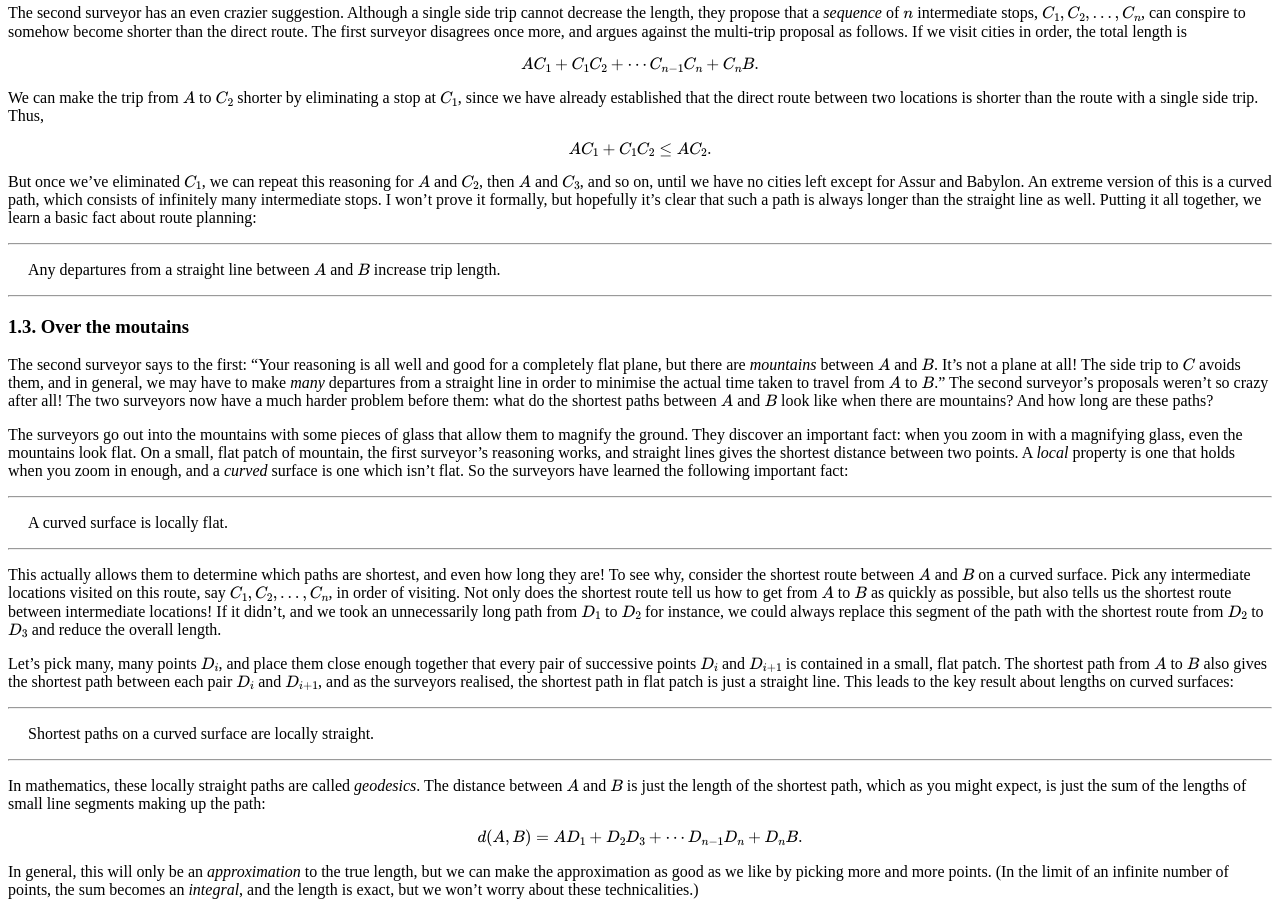
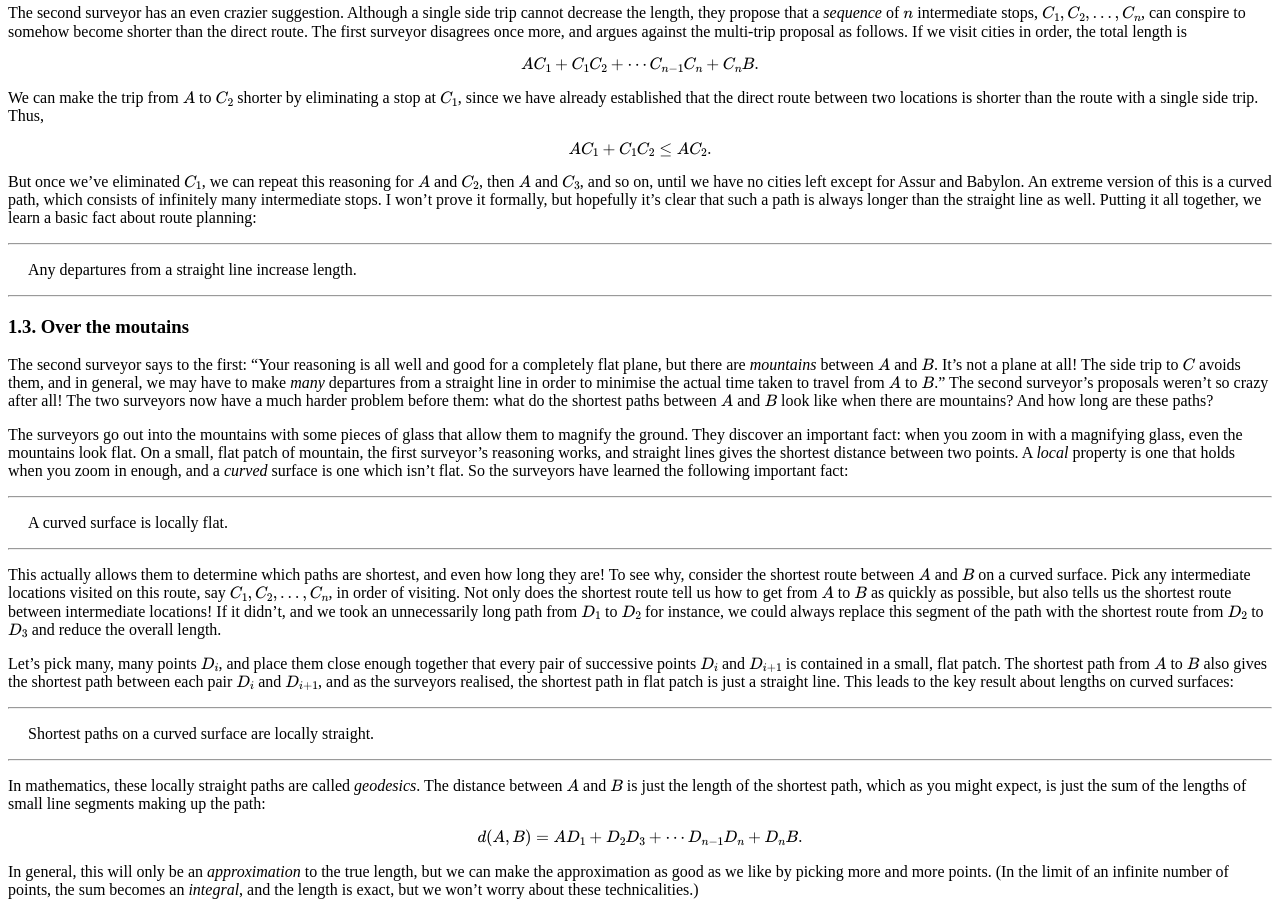
Before and after one commit to hapax/hapax.github.io, a Jekyll site: the page built from assets/maximal.md, in a window 1280 px wide and 900 px high, scrolled down 2134 px. Built offline with Jekyll 4.4.1, drawn with Linux system fonts in a browser that asks for light colours; our own code applies the rules of GitHub Pages for plain Markdown files; formulas are drawn with MathJax 3; a script that is not in the unit is left out.

Commit message:
Update maximal.md

```diff
--- a/assets/maximal.md
+++ b/assets/maximal.md
@@ -204,7 +204,7 @@ Putting it all together, we learn a basic fact about route planning:
 ---
 
 <span style="padding-left: 20px; display:block">
-Any departures from a straight line between $A$ and $B$ increase trip length.
+Any departures from a straight line increase length.
 </span>
 
 ---
```
